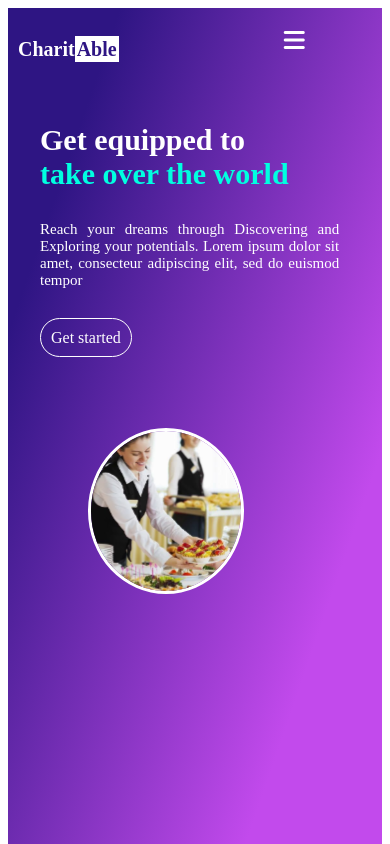
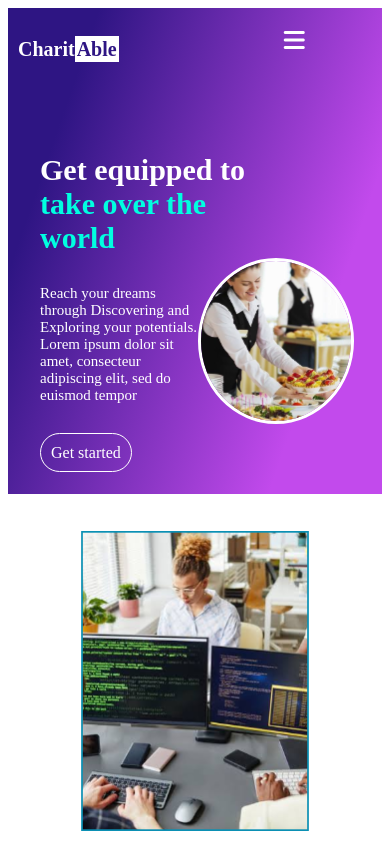
Before and after one commit to PELUMIJOY/levelup, a React (Vite) app: page / in a window 390 px wide. Shown: the top 844 px of the page. Built offline with nearby package versions, Linux system fonts and the light colour scheme; the HTML template or start-up script is replaced by a standard one.

Commit message:
some adjustment in login navba, footer

```diff
--- a/src/components/Footer/Footer.module.css
+++ b/src/components/Footer/Footer.module.css
@@ -1,102 +1,100 @@
-.top{
+.top {
     background: #481F72;
     color: #fff;
     display: flex;
+    flex-wrap: wrap;
 }
-.left{
-    color:white;
+
+.left {
+    color: white;
     padding: 10px;
     font-weight: 800;
     font-size: 20px;
-    flex:1;
+    flex: 1;
 }
-.leftspan{
+
+.leftspan {
     background: white;
     color: #2E1583;
     padding: 2px;
     font-weight: 700;
 }
-.right{
-flex:2;
+
+.right {
+    flex: 2;
     display: flex;
     justify-content: space-around;
 }
-/* .rightP{
-    margin: 0 50px;
-} */
-.about{
+
+.about {
     font-size: 20px;
     align-items: center;
-    /* line-height: 30px; */
     margin-left: 40px;
 }
-.volunteer{
+
+.volunteer {
     margin-left: 30px;
 }
-.support{
+
+.support {
     font-size: 20px;
     align-items: center;
-    /* line-height: 30px; */
     margin-left: 40px;
 }
-.list{
+
+.list {
     list-style: none;
 
 }
-.listItems{
+
+.listItems {
     justify-content: flex-start;
     text-align: left;
     align-items: flex-start;
     line-height: 30px;
 }
-.bottom{
+
+.bottom {
     display: flex;
     justify-content: space-between;
-    /* padding: 10px; */
-    /* height:50px; */
+    flex-wrap: wrap;
+
 }
-.bottomLeft{
+
+.bottomLeft {
     color: #2E1583;
     padding: 10px;
     font-weight: 800;
     font-size: 16px;
-    /* flex:1; */
+
 }
+
 .bottomSpan {
-    background:  #2E1583;
+    background: #2E1583;
     color: white;
     padding: 2px;
     font-weight: 500;
-    /* border: 1px solid #2E1583 ; */
-}
-.footer.bottomRight{
-    flex:2;
 }
 
-@media(max-width:600px){
-    .top{
-        flex-direction: column;
-        /* flex-wrap: wrap; */
+
+@media(max-width:600px) {
+    .top {
         width: 100%;
     }
-    .right{
+
+    .right {
         max-width: 77%;
         flex: 0;
-     /* padding: 5px; */
         margin-left: 0;
     }
-/* .about{
-font-size: 12px;
-} */
-.support{
+
+    .support {
         width: 30px;
         margin-right: 20px;
     }
-.bottom{
- /* display: none; */
- flex-direction: column;
- /* height:50%; */
+
+    .bottom {
         margin-left: 30px;
- gap:0;
+        gap: 0;
     }
 }
--- a/src/components/Navbar/Navbar.module.css
+++ b/src/components/Navbar/Navbar.module.css
@@ -115,15 +115,15 @@ width: 50%;
 .cat{
     position: absolute;
     left: 900px;
-     top: 80px;
-     width: 230px;
+     top: 70px;
+     width: 200px;
      border-radius: 50%;
      border: 3px solid #fff;
 }
 .brick{
     position: absolute;
     left: 700px;
-    top: 320px;
+    top: 300px;
     width: 180px;
     border-radius: 50%;
     border: 3px solid #fff;
@@ -131,8 +131,8 @@ width: 50%;
 
 .code{
     position: absolute;
-    left: 700px;
-    top: 100px;
+    left: 750px;
+    top: 120px;
     width: 80px;
     border-radius: 50%;
     border: 3px solid #fff;
@@ -141,7 +141,7 @@ width: 50%;
 .fas{
     position: absolute;
     left: 980px;
-    top: 350px;
+    top: 300px;
     width: 150px;
     border-radius: 50%;
     border: 3px solid #fff;
@@ -173,7 +173,8 @@ width: 50%;
 }
 @media(max-width:768px){
     .wrapper{
-        height: 100vh;
+        height: 100%;
+
     }
     .showonlgscreen{
         display: block;
@@ -192,6 +193,7 @@ width: 50%;
        justify-content: flex-end;
       /* background-color: red; */
       width: 40vw;
+      position: fixed;
 
       }
 
@@ -205,16 +207,13 @@ width: 50%;
 
       }
 
-    .bottom{
-        display: block;
-    }
 
     .img{
         display: block;
     }
     .cat{
          left: 450px;
-          top: 300px;
+          top: 200px;
           width: 250px;
           justify-content: center;
     }
@@ -230,10 +229,6 @@ width: 50%;
     .fas{
 
         display: none;
-        /* position: static;
-        left:0px;
-        top: 0px;
-        width: 150px; */
     }
 }
 @media(max-width:600px){
@@ -270,7 +265,7 @@ width: 50%;
       #mobile {
         display: flex;
        justify-content: flex-end;
-
+       position:static;
       width: 40vw;
 
       }
@@ -280,21 +275,21 @@ width: 50%;
         cursor: pointer;
         color: #ffffff;
         top: 10px;
+      }
 
-
-      }
 
     .bottomRight{
         width: 100%;
     }
     .bottomRight h1{
-        width: 70%;
+        /* width: 70%; */
         font-size: 30px;
     }
     .bottomRight p{
        font-size: 15px;
        width: 80%;
        margin-bottom: 40px;
+       text-align:left;
     }
     .btn{
         margin-top: 20px;
@@ -304,8 +299,20 @@ width: 50%;
         justify-content: center;
         align-items: center;
         width: 150px;
-        left: 80px;
-        top:420px;
+        left: 190px;
+        top:250px;
 
     }
 }
+@media(max-width:320px){
+    .bottomRight h1{
+        /* width: 70%; */
+        font-size: 20px;
+    }
+    .cat{
+        width: 115px;
+        left: 180px;
+        top:250px;
+
+}
+}
--- a/src/pages/sign-up/signup.module.css
+++ b/src/pages/sign-up/signup.module.css
@@ -193,7 +193,30 @@ hr{
    border-radius: 30px;
 
 }
+@media(max-width:1024px){
+    .left{
+        width: 100%;
+        /* height: 100vh; */
 
+    }
+    .content{
+    /* height: 100vh;  */
+     margin-top: 30px;
+     margin-bottom: 20%;
+
+    }
+    .center1{
+        width: auto;
+        /* text-align:right; */
+      text-align: inherit;
+    }
+    .right{
+        justify-content: center;
+        align-items: center;
+        margin: 100px;
+    }
+
+}
 @media(max-width:768px){
     .wrapper{
         justify-content: center;
@@ -213,6 +236,7 @@ hr{
 }
 .right{
     justify-content: center;
+    margin: 0;
 }
 
 
@@ -236,4 +260,9 @@ hr{
         padding:2px 10px 2px 10px;
 
     }
+    @media(max-width:320px){
+        .wrapper{
+            width:100vw;
+        }
+    }
 }
```
Also changed, not shown: src/components/Navbar/Navbar.jsx (+3 -16 lines). Lines whose indentation alone changed are shown as unchanged.
